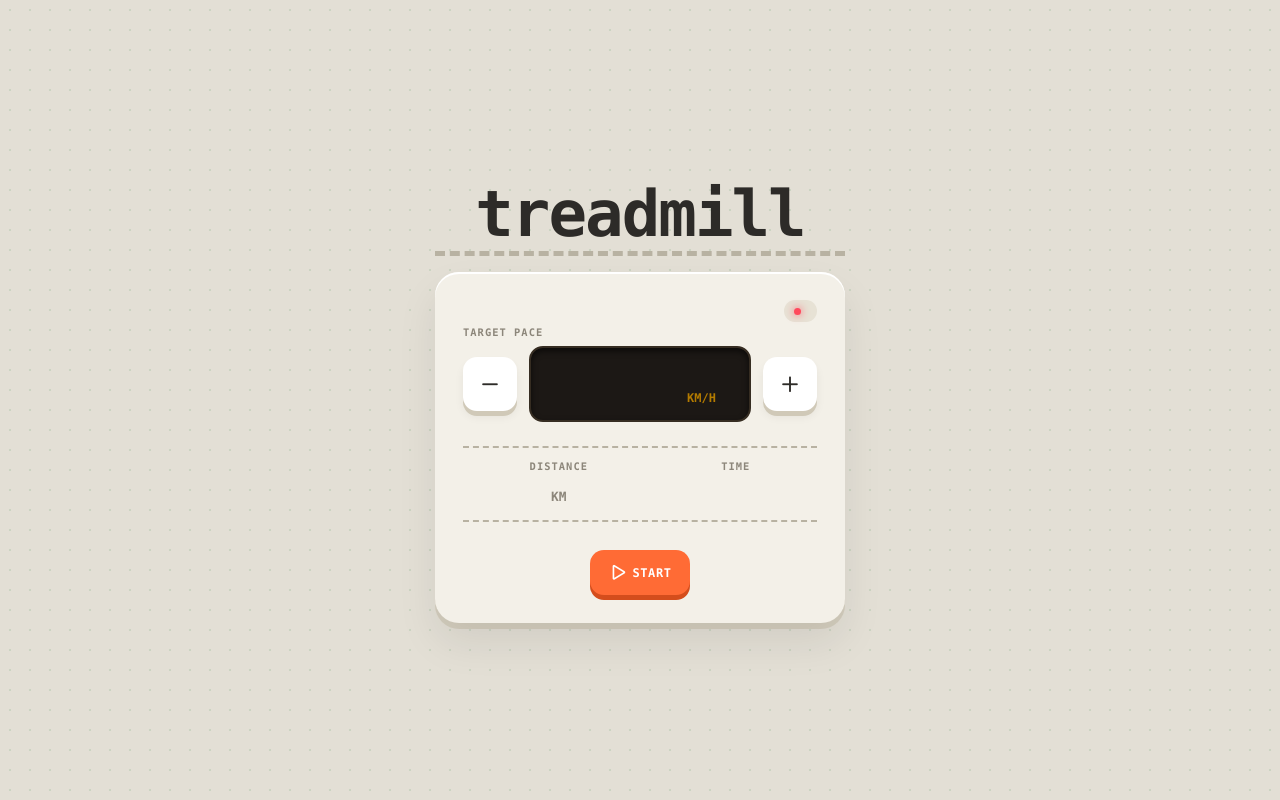
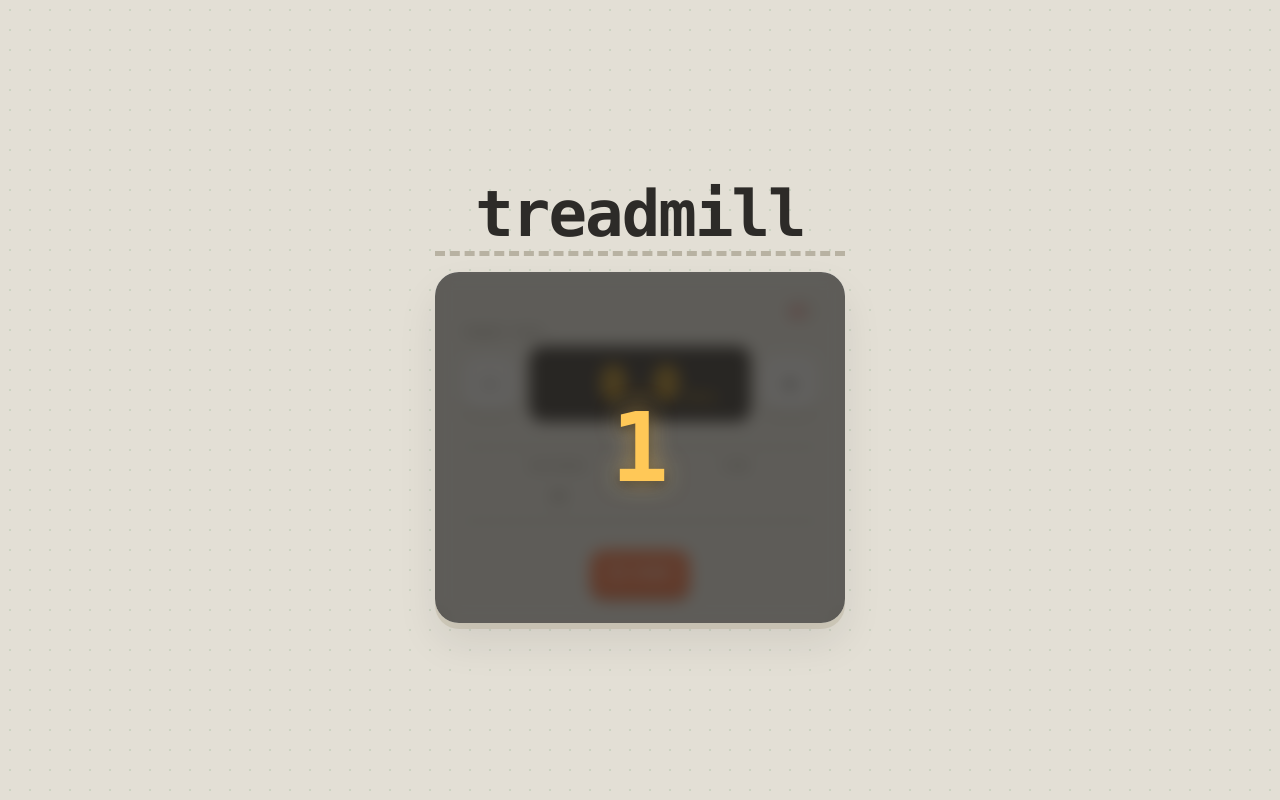
Before and after one commit to wolfderechter/treadmill, a website: page public/index.html in a window 1280 px wide. Both pictures are taken after a click on the button "START". Drawn offline with nearby package versions, Linux system fonts and the light colour scheme; no server answers.

Commit message:
add overlay with a countdown

```diff
--- a/public/app.js
+++ b/public/app.js
@@ -50,7 +50,9 @@ function render() {
 
   // Setup the correct pause / resume state
   pauseResumeLabel.textContent = isRunning ? "PAUSE" : "RESUME";
-  pauseResumeIcon.className = isRunning ? "ph-bold ph-pause" : "ph-bold ph-play";
+  pauseResumeIcon.className = isRunning
+    ? "ph-bold ph-pause"
+    : "ph-bold ph-play";
 }
 
 // Handle errors
@@ -76,6 +78,8 @@ const pauseResumeLabel = document.getElementById("pause-resume-label");
 const statusPill = document.getElementById("status-pill");
 const statusPillPulse = document.getElementById("status-pill-pulse");
 const distanceMetric = document.getElementById("distance-metric");
+const countdownOverlay = document.getElementById("countdown-overlay");
+const countdownCount = document.getElementById("countdown-count");
 
 const speedDisplay = document.getElementById("speed");
 const distanceDisplay = document.getElementById("distance");
@@ -90,7 +94,32 @@ startBtn.addEventListener("click", async () => {
   await fetch("/api/start", {
     method: "POST",
   });
+  speedDisplay.textContent = formatSpeed(1); // optimistically prefill the speed to 1
+  countDown();
 });
+
+function countDown() {
+  countdownOverlay.className = ""; // removes the .hidden class so the overlay shows up
+
+  let count = 3;
+  function updateCountDown() {
+    countdownCount.textContent = count;
+    countdownCount.animate(
+      [
+        { transform: "scale(1.25)", opacity: 0.4 },
+        { transform: "scale(1)", opacity: 1 },
+      ],
+      { duration: 300, easing: "ease-out" },
+    );
+    count--;
+    if (count === -1) {
+      countdownOverlay.className = "hidden";
+      clearInterval(countdownTimer);
+    }
+  }
+  updateCountDown(); // fire immediately
+  const countdownTimer = setInterval(updateCountDown, 1000);
+}
 
 stopBtn.addEventListener("click", async () => {
   await fetch("/api/stop", {
@@ -107,6 +136,7 @@ pauseResumeBtn.addEventListener("click", async () => {
     await fetch("/api/resume", {
       method: "POST",
     });
+    countDown();
   }
 });
 
@@ -128,7 +158,7 @@ minusBtn.addEventListener("click", () => {
   });
 });
 
-document.addEventListener("touchstart", () => { }, { passive: true }); // fix for ios buttons not pressing down
+document.addEventListener("touchstart", () => {}, { passive: true }); // fix for ios buttons not pressing down
 
 function formatSpeed(speed) {
   return (speed / 100).toFixed(1);
--- a/public/index.html
+++ b/public/index.html
@@ -77,6 +77,11 @@
             <span>STOP</span>
           </button>
         </section>
+
+        <!--Overlay item to show the 3.. 2.. 1.. after starting-->
+        <div id="countdown-overlay" class="hidden">
+          <span id="countdown-count">3</span>
+        </div>
       </main>
     </div>
 
--- a/public/style.css
+++ b/public/style.css
@@ -72,6 +72,7 @@ body {
   background: var(--chassis);
   border-radius: 24px;
   padding: 1.75rem;
+  position: relative;
   box-shadow:
     0 20px 40px rgba(0, 0, 0, 0.08),
     0 6px 0px var(--chassis-shadow),
@@ -84,6 +85,37 @@ body {
   justify-content: flex-end;
   align-items: center;
   margin-bottom: 0.25rem;
+}
+
+#countdown-overlay.hidden {
+  opacity: 0;
+  visibility: hidden;
+  pointer-events: none;
+}
+
+#countdown-overlay {
+  position: absolute;
+  inset: 0;
+  border-radius: inherit;
+  background: rgba(45, 43, 40, 0.75);
+  backdrop-filter: blur(8px);
+  display: flex;
+  align-items: center;
+  justify-content: center;
+  z-index: 20;
+  transition:
+    opacity 500ms ease,
+    visibility 500ms;
+}
+
+#countdown-count {
+  font-size: 6rem;
+  font-weight: 800;
+  color: var(--warm-yellow);
+  text-shadow:
+    0 0 24px rgba(255, 200, 87, 0.5),
+    0 4px 12px rgba(0, 0, 0, 0.4);
+  font-variant-numeric: tabular-nums;
 }
 
 /*TODO: delay this element, and animate it expanding */
```
